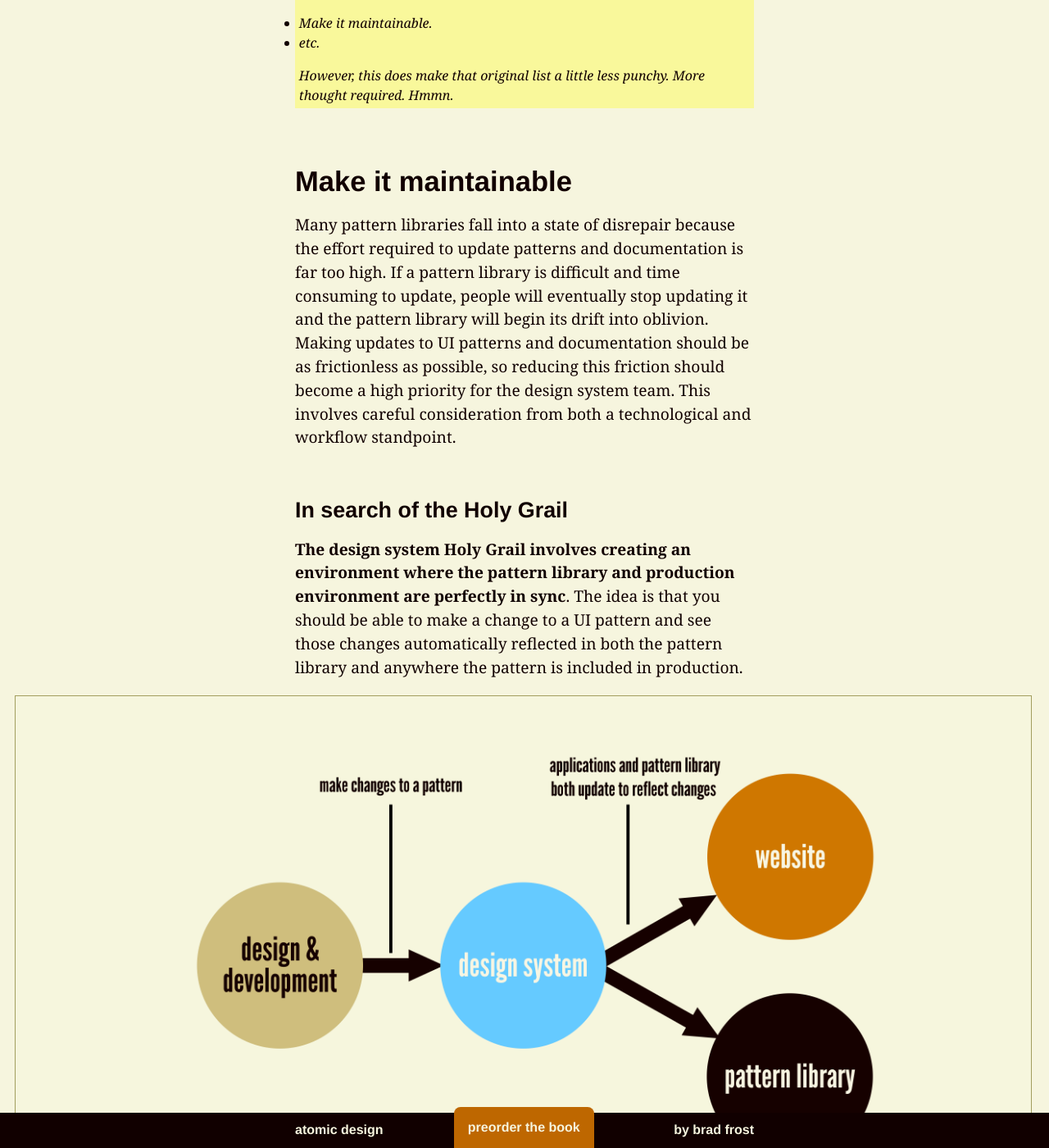
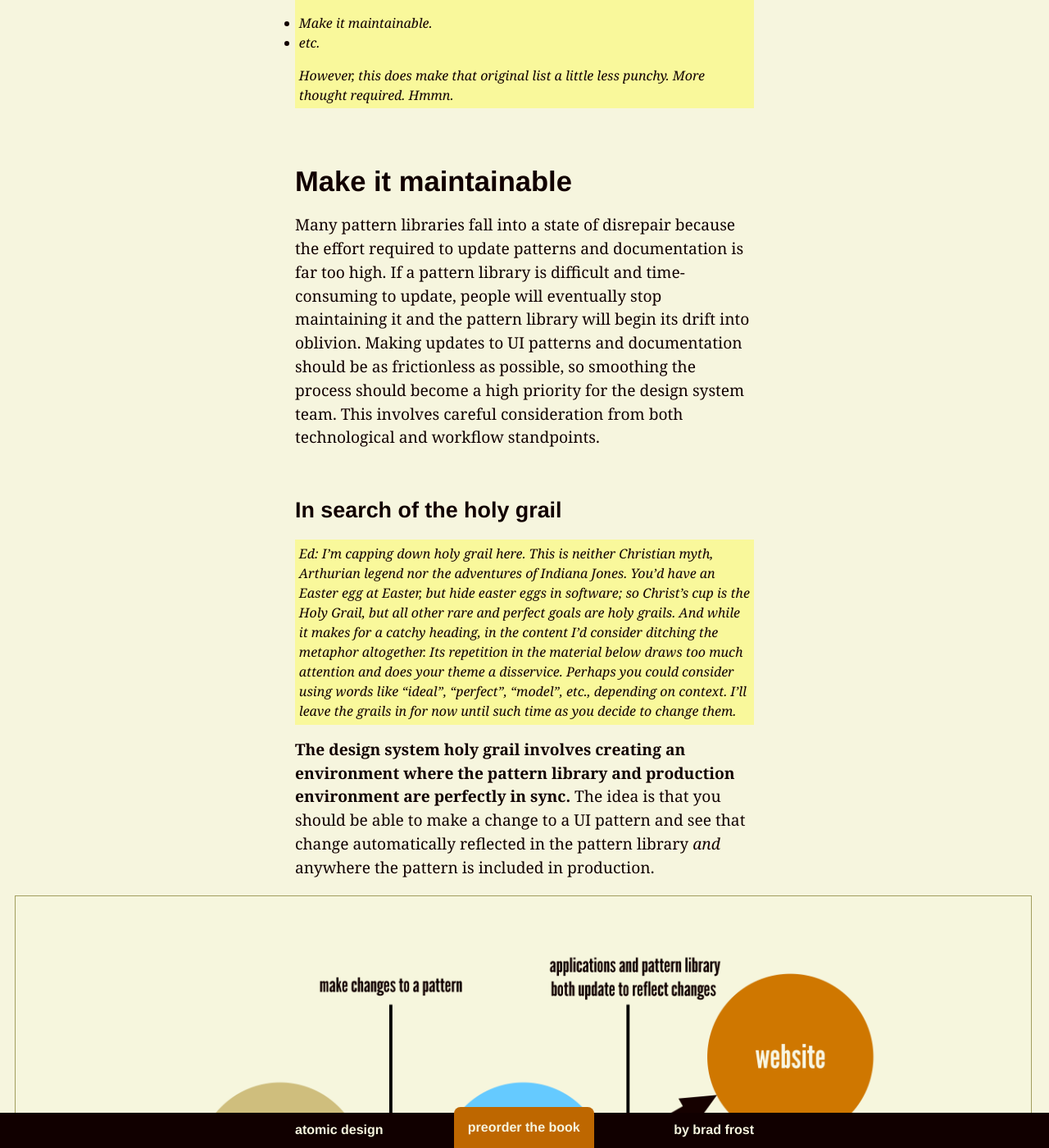
Before and after one commit to bradfrost/atomic-design, a Jekyll site: the page built from chapter-5.md, in a window 1280 px wide and 1400 px high, scrolled down 20917 px. Shown: the whole window at 82% size. Built offline with Jekyll 4.4.1, drawn with Linux system fonts in a browser that asks for light colours.

Commit message:
Edits to line 300

```diff
--- a/chapter-5.md
+++ b/chapter-5.md
@@ -287,10 +287,17 @@ However, this does make that original list a little less punchy. More thought re
 </div>
 
 ## Make it maintainable
-Many pattern libraries fall into a state of disrepair because the effort required to update patterns and documentation is far too high. If a pattern library is difficult and time consuming to update, people will eventually stop updating it and the pattern library will begin its drift into oblivion. Making updates to UI patterns and documentation should be as frictionless as possible, so reducing this friction should become a high priority for the design system team. This involves careful consideration from both a technological and workflow standpoint.
+Many pattern libraries fall into a state of disrepair because the effort required to update patterns and documentation is far too high. If a pattern library is difficult and time-consuming to update, people will eventually stop maintaining it and the pattern library will begin its drift into oblivion. Making updates to UI patterns and documentation should be as frictionless as possible, so smoothing the process should become a high priority for the design system team. This involves careful consideration from both technological and workflow standpoints.
 
-### In search of the Holy Grail
-**The design system Holy Grail involves creating an environment where the pattern library and production environment are perfectly in sync**. The idea is that you should be able to make a change to a UI pattern and see those changes automatically reflected in both the pattern library and anywhere the pattern is included in production.
+### In search of the <span class="editor">holy grail</span>
+<div class="editor">
+{% capture m %}
+Ed: I'm capping down holy grail here. This is neither Christian myth, Arthurian legend nor the adventures of Indiana Jones. You'd have an Easter egg at Easter, but hide easter eggs in software; so Christ's cup is the Holy Grail, but all other rare and perfect goals are holy grails. And while it makes for a catchy heading, in the content I'd consider ditching the metaphor altogether. Its repetition in the material below draws too much attention and does your theme a disservice. Perhaps you could consider using words like “ideal”, “perfect”, “model”, etc., depending on context. I’ll leave the grails in for now until such time as you decide to change them.
+{% endcapture %}
+{{ m | markdownify }}
+</div>
+
+**The design system holy grail involves creating an environment where the pattern library and production environment are perfectly in sync.** The idea is that you should be able to make a change to a UI pattern and see that change automatically reflected in the pattern library *and* anywhere the pattern is included in production.
 
 {% include figure.html src="../images/content/workflow-system-first-holy-grail.png" caption="The Holy Grail of design systems is one where one can make a change to a UI pattern and have it simultaneously update the pattern library and production environments." %}
 
```
Also changed, not shown: 1 other file.
